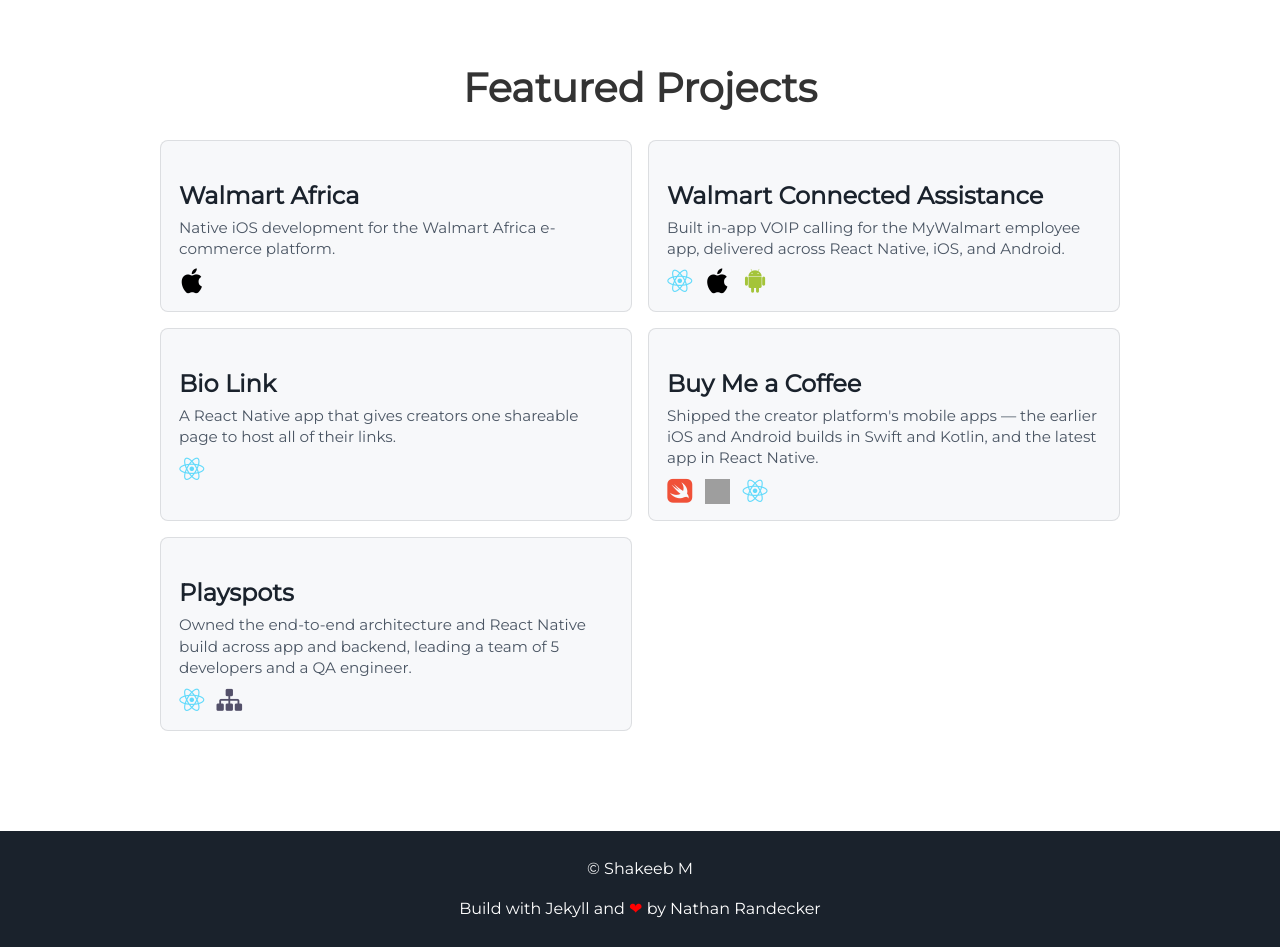
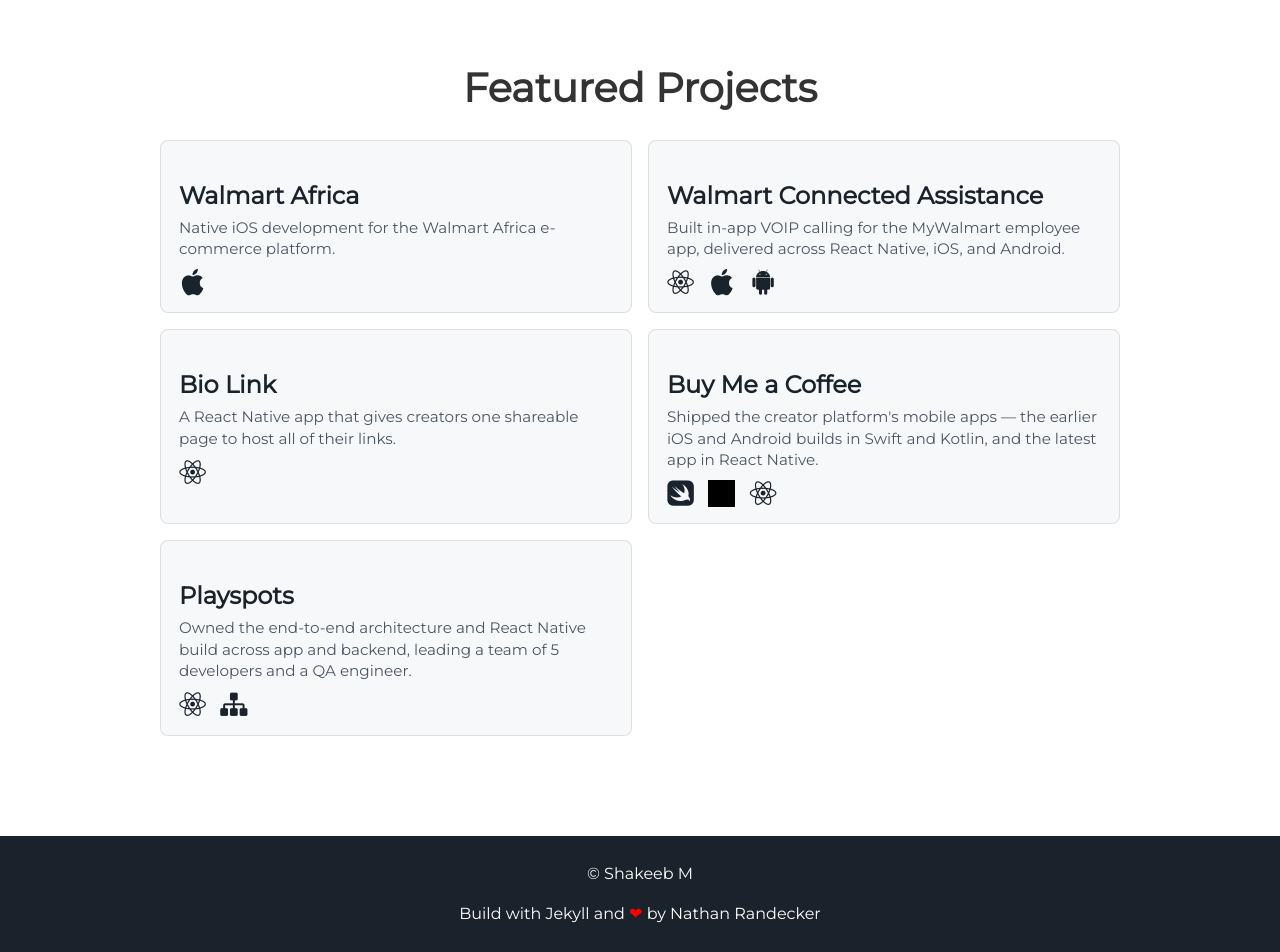
Before and after one commit to ShakeebM/shakeebM.github.io, a Jekyll site: the page built from index.html, in a window 1280 px wide. Shown: the part 1971-2923 px from the top of the page. Built offline with Jekyll 4.4.1, drawn with Linux system fonts in a browser that asks for light colours; grey boxes are pictures that could not be loaded.

Commit message:
Make project tech icons visible with uniform dark color
The .colored brand palette rendered several icons (React cyan, Android
green) near-invisible on the light card background. Switch all tech
icons to a uniform dark tone and darken the Kotlin logo to match.

Co-Authored-By: Claude Opus 4.8 (1M context) <noreply@anthropic.com>

```diff
--- a/_includes/projects.html
+++ b/_includes/projects.html
@@ -6,39 +6,39 @@
     <h3>Walmart Africa</h3>
     <p>Native iOS development for the Walmart Africa e-commerce platform.</p>
     <div class="tech-icons">
-      <i class="devicon-apple-original colored" title="iOS" aria-label="iOS"></i>
+      <i class="devicon-apple-original" title="iOS" aria-label="iOS"></i>
     </div>
   </div>
   <div class="project-card">
     <h3>Walmart Connected Assistance</h3>
     <p>Built in-app VOIP calling for the MyWalmart employee app, delivered across React Native, iOS, and Android.</p>
     <div class="tech-icons">
-      <i class="devicon-react-original colored" title="React Native" aria-label="React Native"></i>
-      <i class="devicon-apple-original colored" title="iOS" aria-label="iOS"></i>
-      <i class="devicon-android-plain colored" title="Android" aria-label="Android"></i>
+      <i class="devicon-react-original" title="React Native" aria-label="React Native"></i>
+      <i class="devicon-apple-original" title="iOS" aria-label="iOS"></i>
+      <i class="devicon-android-plain" title="Android" aria-label="Android"></i>
     </div>
   </div>
   <div class="project-card">
     <h3>Bio Link</h3>
     <p>A React Native app that gives creators one shareable page to host all of their links.</p>
     <div class="tech-icons">
-      <i class="devicon-react-original colored" title="React Native" aria-label="React Native"></i>
+      <i class="devicon-react-original" title="React Native" aria-label="React Native"></i>
     </div>
   </div>
   <div class="project-card">
     <h3>Buy Me a Coffee</h3>
     <p>Shipped the creator platform's mobile apps &mdash; the earlier iOS and Android builds in Swift and Kotlin, and the latest app in React Native.</p>
     <div class="tech-icons">
-      <i class="devicon-swift-plain colored" title="Swift" aria-label="Swift"></i>
+      <i class="devicon-swift-plain" title="Swift" aria-label="Swift"></i>
       <img src="https://img.icons8.com/color/48/000000/kotlin.png" alt="Kotlin" title="Kotlin" />
-      <i class="devicon-react-original colored" title="React Native" aria-label="React Native"></i>
+      <i class="devicon-react-original" title="React Native" aria-label="React Native"></i>
     </div>
   </div>
   <div class="project-card">
     <h3>Playspots</h3>
     <p>Owned the end-to-end architecture and React Native build across app and backend, leading a team of 5 developers and a QA engineer.</p>
     <div class="tech-icons">
-      <i class="devicon-react-original colored" title="React Native" aria-label="React Native"></i>
+      <i class="devicon-react-original" title="React Native" aria-label="React Native"></i>
       <i class="fa fa-sitemap" title="Architecture" aria-label="Architecture"></i>
     </div>
   </div>
```
Also changed, not shown: src/styles/_projects.scss (+7 -7 lines), assets/css/main.css.
